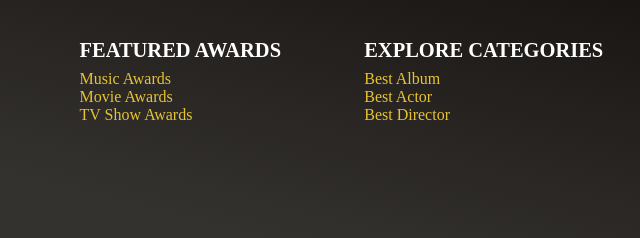
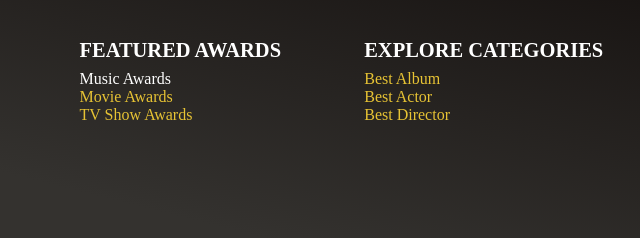
Before and after one commit to priyankalashkari/Awards, a plain HTML site: page index.html in a window 1280 px wide. In both pictures the pointer is over the link "Music Awards". Shown: the part 2457-2695 px from the top of the page, 237-877 px from the left. Drawn offline with Linux system fonts and the light colour scheme.

Commit message:
style.css

```diff
--- a/style.css
+++ b/style.css
@@ -321,6 +321,11 @@ header {
   text-decoration: none;
 }
 
+#footer ul a:hover{
+  color: white;
+  text-decoration: none;
+}
+
 #f4 a {
   color: rgb(231, 195, 52);
   text-decoration: none;
```
